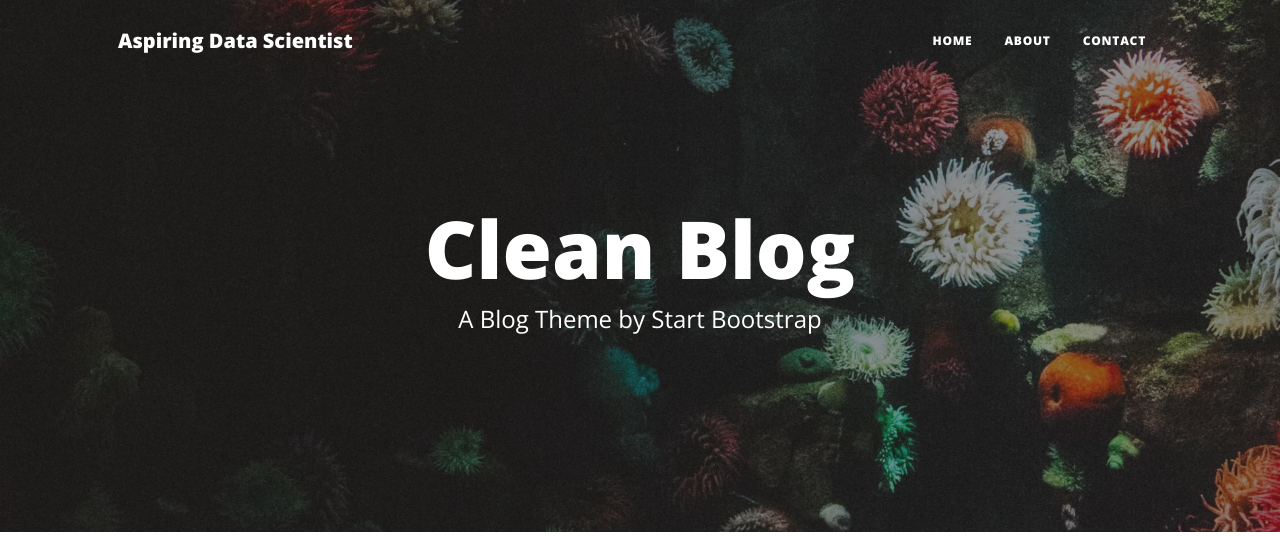
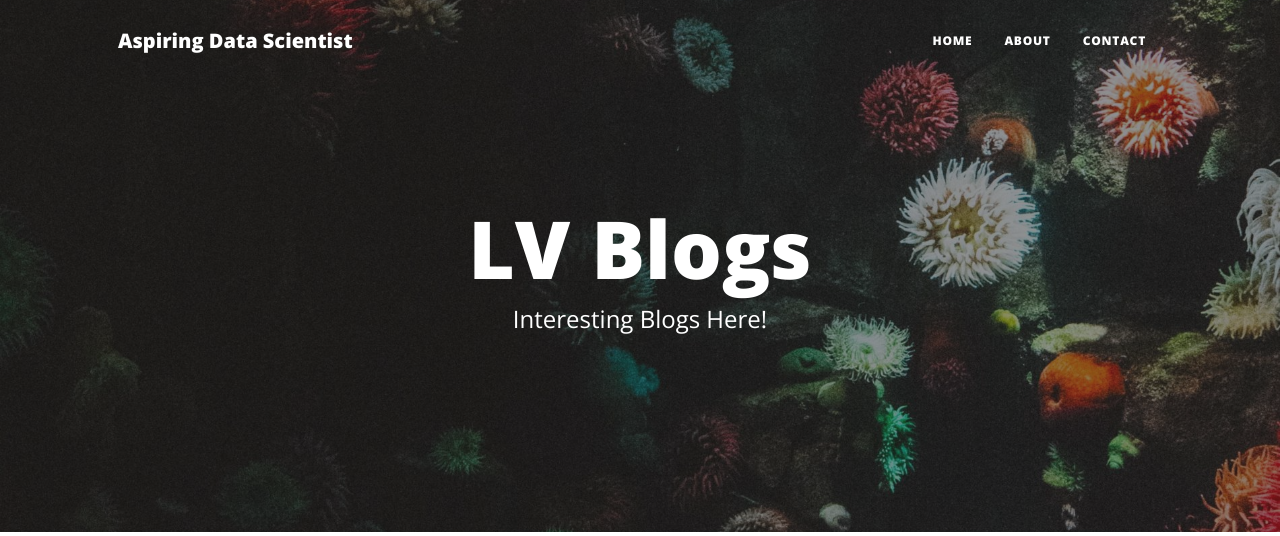
Before and after one commit to lipivirmani/100-days-of-code-Python, a Flask app: page / in a window 1280 px wide. Shown: the top 536 px of the page. Run offline with Flask 3, Linux system fonts and the light colour scheme; data comes from the database, SQL or seed files in the repository; some libraries are stand-ins or nearby versions.

Commit message:
Update index.html

```diff
--- a/Day67- Blog Post/templates/index.html
+++ b/Day67- Blog Post/templates/index.html
@@ -9,8 +9,8 @@
     <div class="row gx-4 gx-lg-5 justify-content-center">
       <div class="col-md-10 col-lg-8 col-xl-7">
         <div class="site-heading">
-          <h1>Clean Blog</h1>
-          <span class="subheading">A Blog Theme by Start Bootstrap</span>
+          <h1>LV Blogs</h1>
+          <span class="subheading">Interesting Blogs Here!</span>
         </div>
       </div>
     </div>
```
